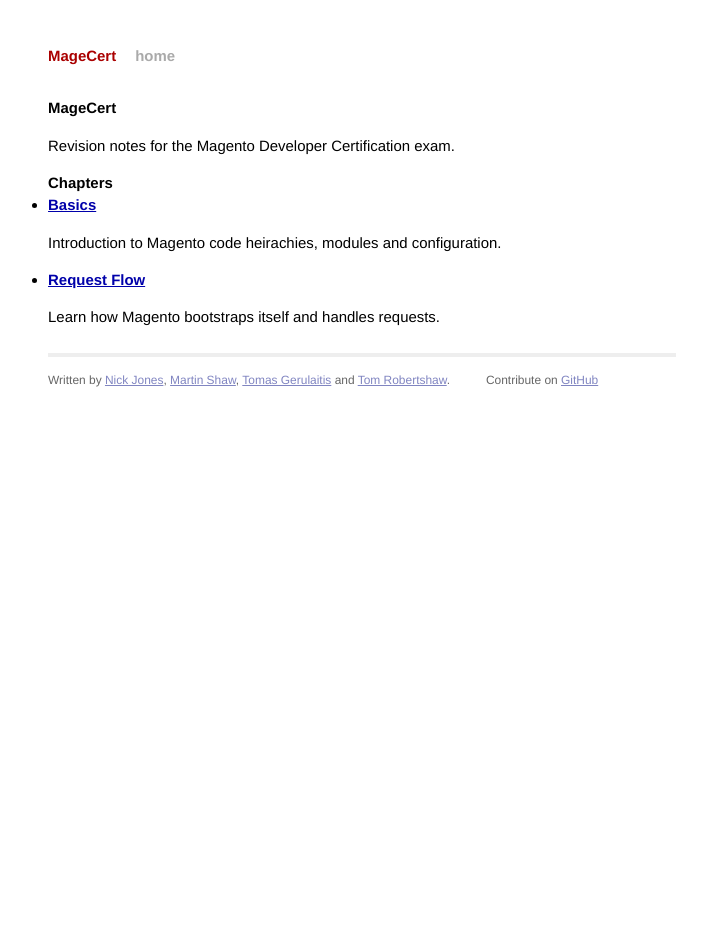
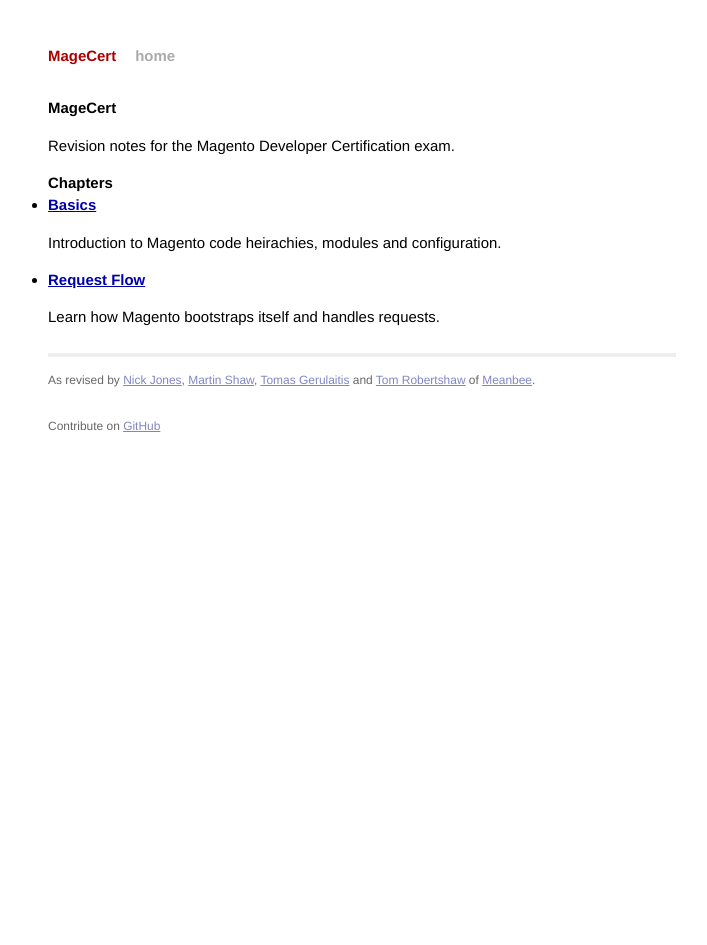
Before and after one commit to meanbee/magecert, a Jekyll site: the page built from index.html, in a window 1280 px wide. Shown: the whole page, without its empty margins (278-985 px from the left). Built offline with Jekyll 4.4.1, drawn with Linux system fonts in a browser that asks for light colours; Markdown is read by kramdown in place of the engine named in the settings.

Commit message:
Add meanbee reference.

```diff
--- a/_layouts/default.html
+++ b/_layouts/default.html
@@ -26,7 +26,7 @@
           <div class="footer">
             <div class="contact">
               <p>
-                Written by <a href="http://twitter.com/nickj89">Nick Jones</a>, <a href="http://twitter.com/shawtobot">Martin Shaw</a>, <a href="http://twitter.com/tgerulaitis">Tomas Gerulaitis</a> and <a href="http://twitter.com/bobbyshaw">Tom Robertshaw</a>.
+                As revised by <a href="http://twitter.com/nickj89">Nick Jones</a>, <a href="http://twitter.com/shawtobot">Martin Shaw</a>, <a href="http://twitter.com/tgerulaitis">Tomas Gerulaitis</a> and <a href="http://twitter.com/bobbyshaw">Tom Robertshaw</a> of <a href="http://www.meanbee.com">Meanbee</a>.
               </p>
             </div>
             <div class="contact">
```
